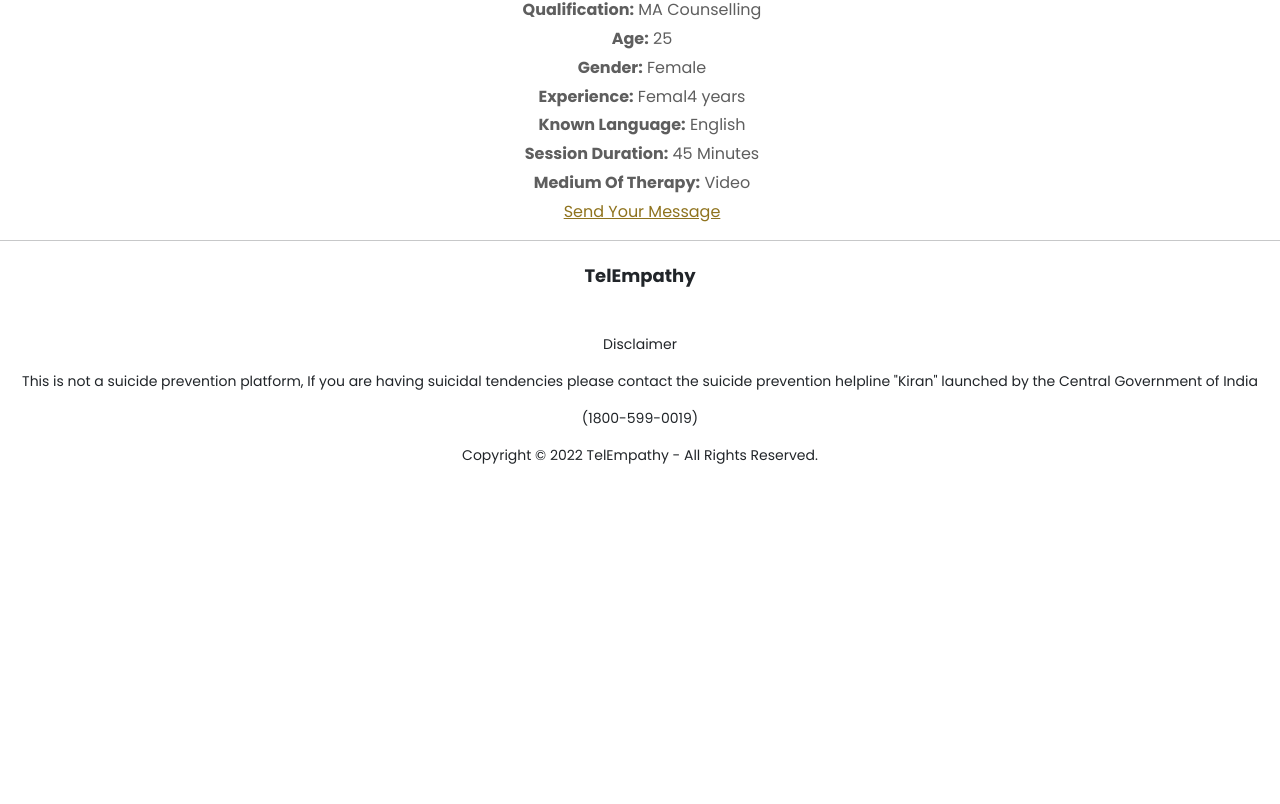
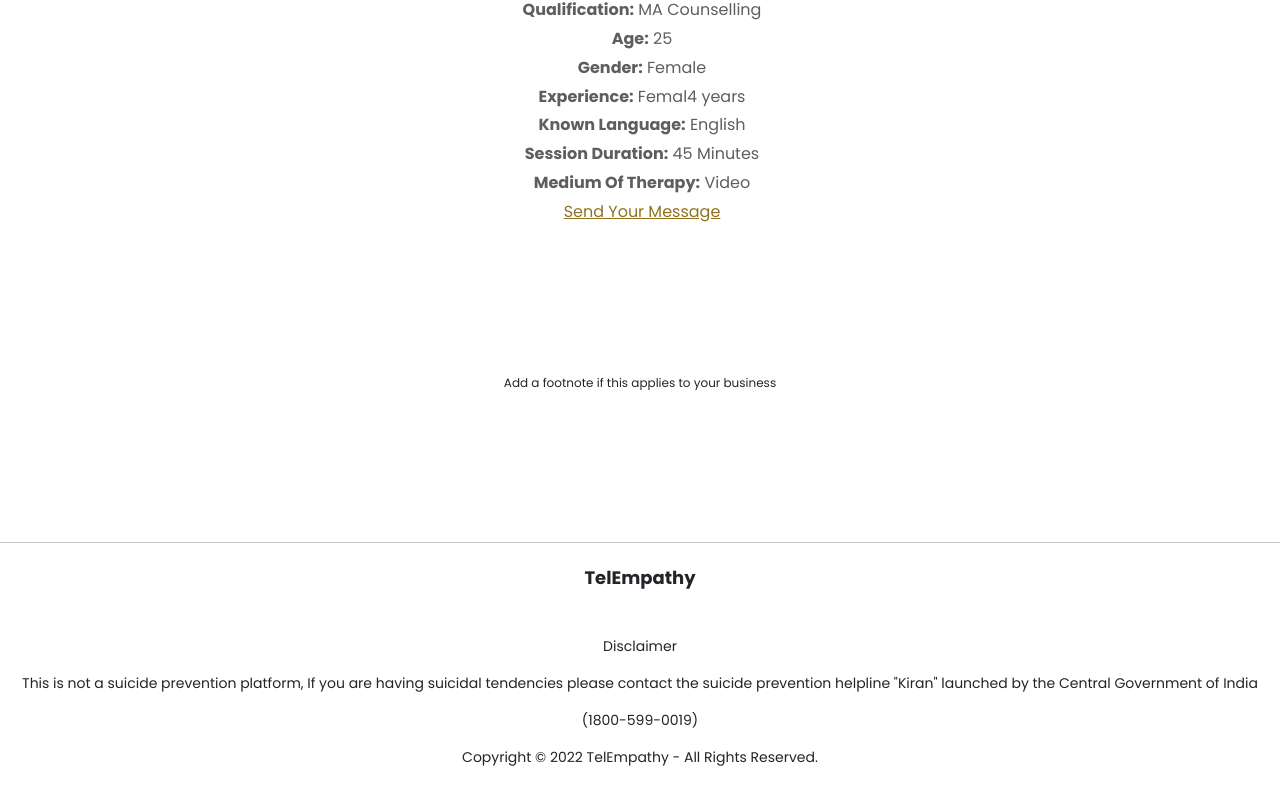
Before and after one commit to aniket7515/TelEmpathy_Internship_work, a React (Create React App) app: page /booking in a window 1280 px wide. Shown: the part 3159-3963 px from the top of the page. Before the commit the page ends 3673 px from the top, so only its background shows below. Built offline with nearby package versions, Linux system fonts and the light colour scheme.

Commit message:
Added Footnote

```diff
--- a/src/Pages/BookingPage.jsx
+++ b/src/Pages/BookingPage.jsx
@@ -207,6 +207,12 @@ const BookingPage = () => {
 
       </div>
 
+      <div className="footnote  text-center" style={{ marginTop:"150px",marginBottom:"150px",fontSize:"12px"}}>
+          <div className="line ">
+              <p>Add a footnote if this applies to your business</p>
+          </div>
+      </div>
+
 
       <BookingFoot />
     </div>
```
